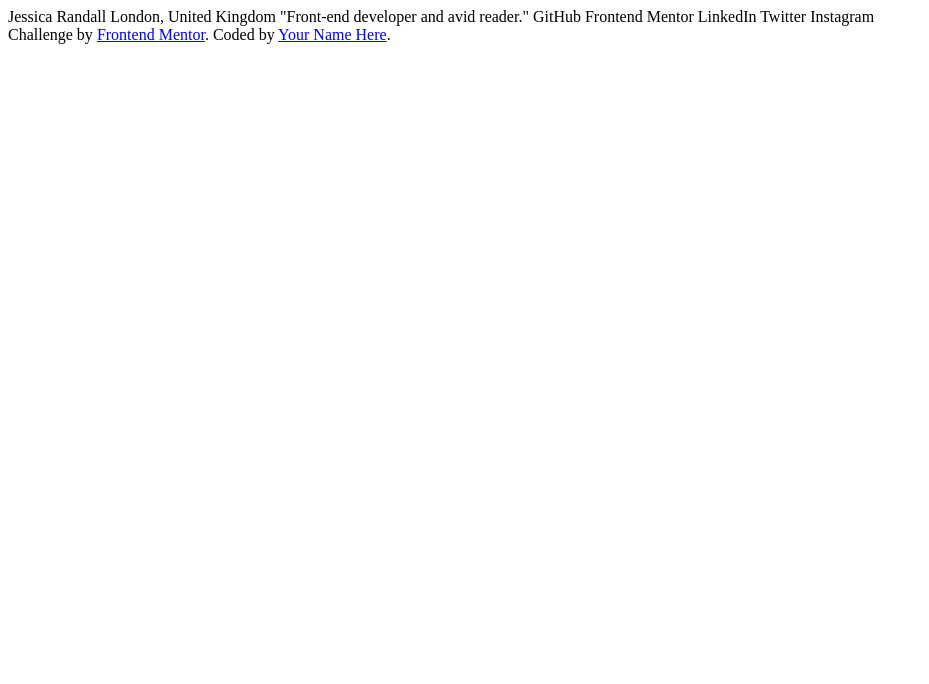
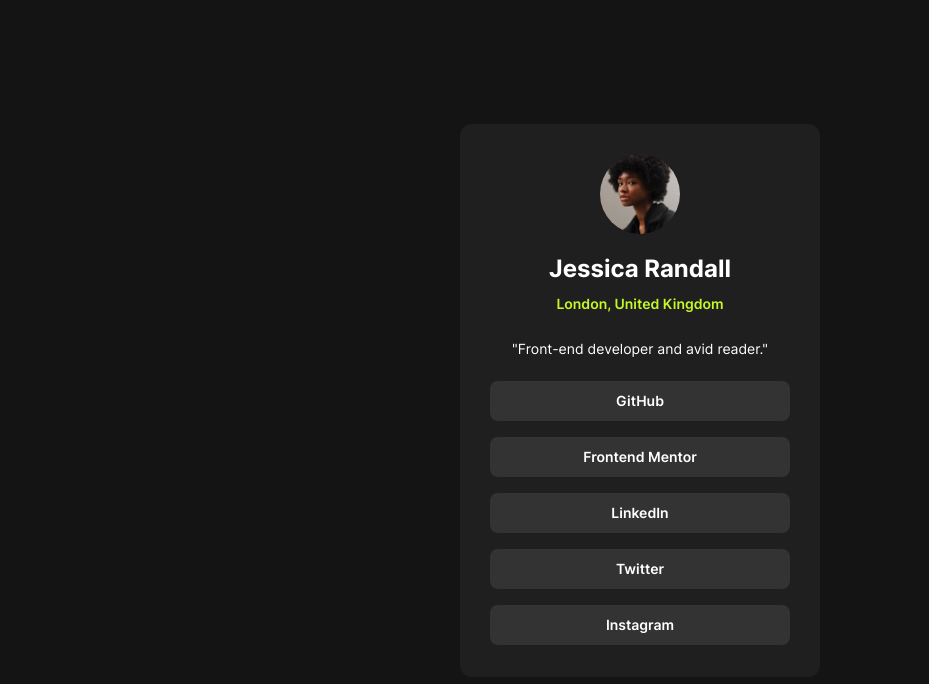
Before and after one commit to xuanphu2701/social-links, a plain HTML site: page index.html in a window 1280 px wide. Shown: the whole page, without its empty margins (0-929 px from the left). Drawn offline with Linux system fonts and the light colour scheme.

Commit message:
Finish project

```diff
--- a/index.html
+++ b/index.html
@@ -1,31 +1,32 @@
 <!DOCTYPE html>
 <html lang="en">
     <head>
-  <meta charset="UTF-8">
-  <meta name="viewport" content="width=device-width, initial-scale=1.0"> <!-- displays site properly based on user's device -->
+        <meta charset="UTF-8" />
+        <meta name="viewport" content="width=device-width, initial-scale=1.0" />
+        <!-- displays site properly based on user's device -->
 
-  <link rel="icon" type="image/png" sizes="32x32" href="./assets/images/favicon-32x32.png">
-  <link rel="stylesheet" href="./styles/styles.css">
+        <link rel="icon" type="image/png" sizes="32x32" href="./assets/images/favicon-32x32.png" />
+        <link rel="stylesheet" href="./styles/styles.css" />
 
         <title>Frontend Mentor | Social links profile</title>
 
         <!-- Feel free to remove these styles or customise in your own stylesheet 👍 -->
     </head>
     <body>
-
-  Jessica Randall
-  London, United Kingdom
-  "Front-end developer and avid reader."
-
-  GitHub
-  Frontend Mentor
-  LinkedIn
-  Twitter
-  Instagram
-
-  <div class="attribution">
-    Challenge by <a href="https://www.frontendmentor.io?ref=challenge" target="_blank">Frontend Mentor</a>.
-    Coded by <a href="#">Your Name Here</a>.
-  </div>
+        <main>
+            <article class="content">
+                <img src="./assets/images/avatar-jessica.jpeg" alt="avatar" class="avatar" />
+                <h1>Jessica Randall</h1>
+                <p class="address">London, United Kingdom</p>
+                <p class="quote">"Front-end developer and avid reader."</p>
+                <section id="button-group">
+                    <button id="github">GitHub</button>
+                    <button id="frontend-mentor">Frontend Mentor</button>
+                    <button id="linkedin">LinkedIn</button>
+                    <button id="twitter">Twitter</button>
+                    <button id="insta">Instagram</button>
+                </section>
+            </article>
+        </main>
     </body>
 </html>
--- a/styles/styles.css
+++ b/styles/styles.css
@@ -0,0 +1,85 @@
+:root {
+    --green: hsl(75, 94%, 57%);
+    --white: hsl(0, 0%, 100%);
+    --grey-700: hsl(0, 0%, 20%);
+    --grey-800: hsl(0, 0%, 12%);
+    --grey-900: hsl(0, 0%, 8%);
+}
+
+@font-face {
+    font-family: Inter;
+    src: url("/assets/fonts/Inter-VariableFont_slnt,wght.ttf");
+}
+
+* {
+    margin: 0;
+    padding: 0;
+    box-sizing: border-box;
+    font-family: Inter;
+    font-size: 14px;
+    color: var(--white);
+}
+
+main {
+    display: flex;
+    height: 100vh;
+    background-color: var(--grey-900);
+}
+
+article {
+    display: flex;
+    flex-direction: column;
+    align-items: center;
+    margin: auto;
+    width: 360px;
+    background-color: var(--grey-800);
+    border-radius: 12px;
+}
+
+.avatar {
+    width: 80px;
+    border-radius: 100%;
+    margin: 30px 0 20px;
+}
+
+h1 {
+    font-size: 24px;
+    margin-bottom: 12px;
+    font-weight: 700;
+}
+
+.address {
+    margin-bottom: 28px;
+    font-size: 14px;
+    color: var(--green);
+    font-weight: 600;
+}
+
+.quote {
+    margin-bottom: 16px;
+}
+
+#button-group {
+    display: flex;
+    flex-direction: column;
+    margin-bottom: 24px;
+}
+
+button {
+    margin: 8px;
+    width: 300px;
+    height: 40px;
+    border: none;
+    border-radius: 8px;
+    background-color: var(--grey-700);
+    font-weight: 600;
+}
+
+button:hover {
+    cursor: pointer;
+}
+
+button:active {
+    background-color: var(--green);
+    color: var(--grey-900);
+}
```
Lines whose indentation alone changed are shown as unchanged.
